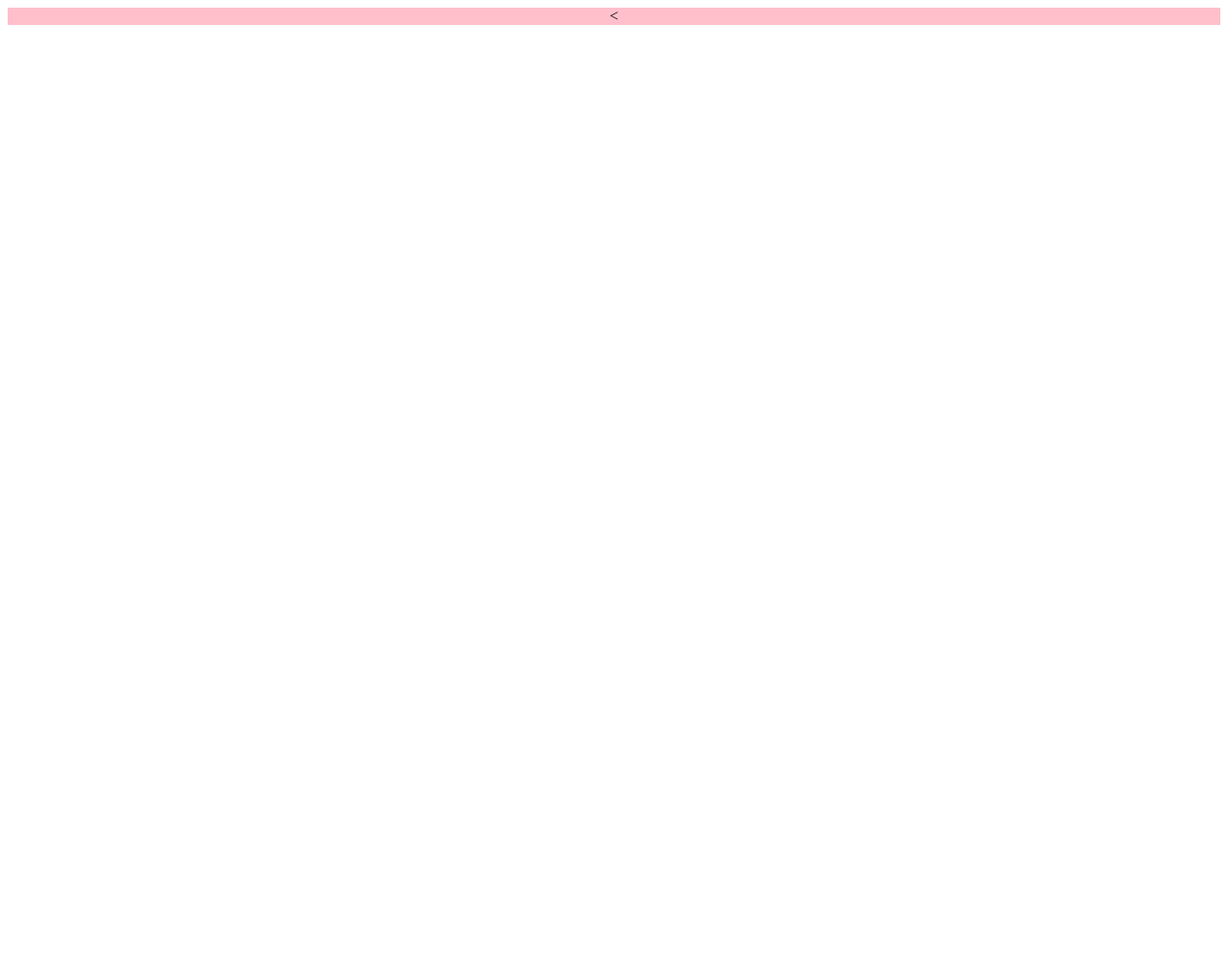
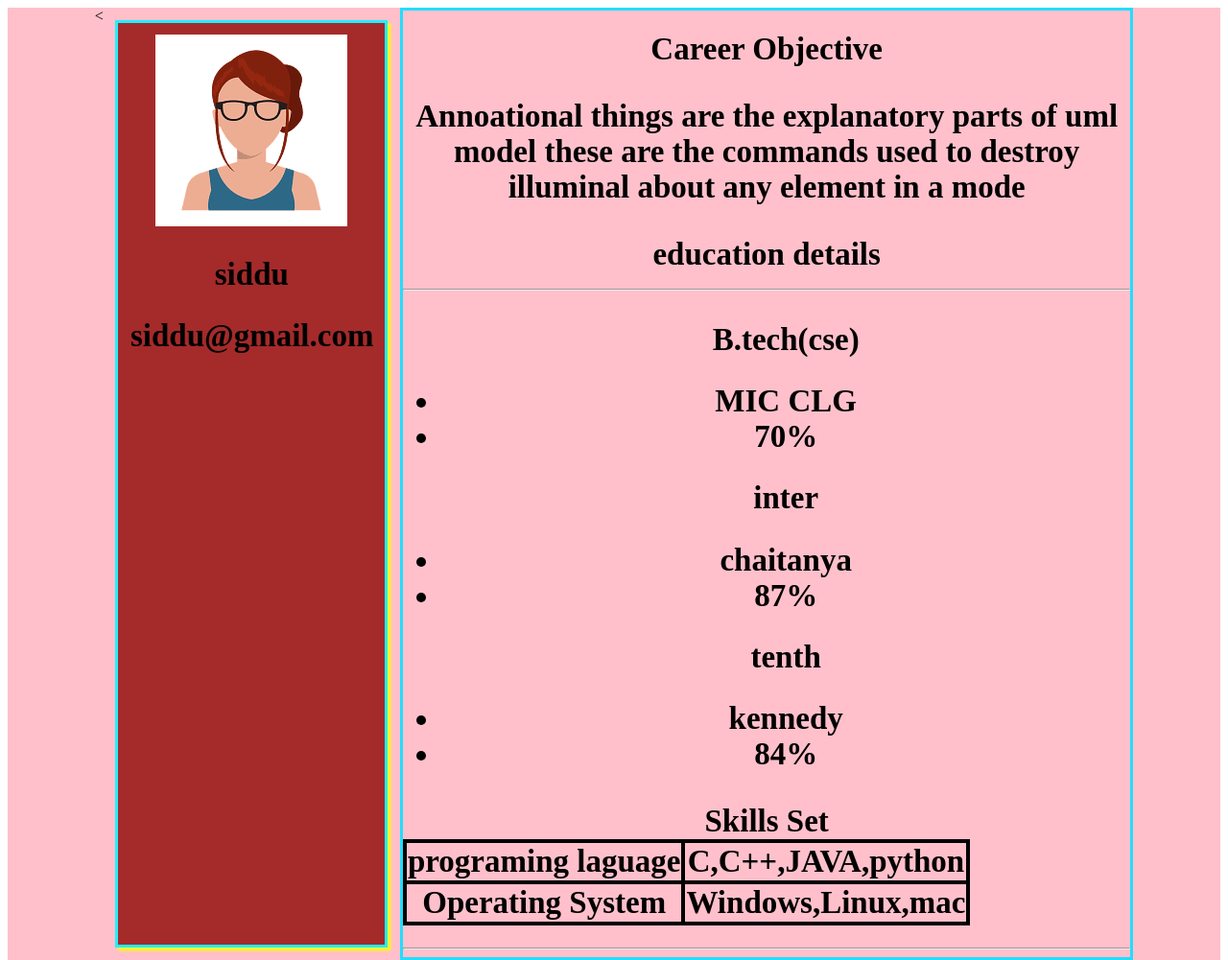
Before and after one commit to JAH16H71A0536JAHNAVI/resume, a plain HTML site: page index.html in a window 1280 px wide. Shown: the whole page at 96% size. Before the commit the page ends 800 px from the top, so only its background shows below. Drawn offline with Linux system fonts and the light colour scheme.

Commit message:
add all to git hub

```diff
--- a/data.json
+++ b/data.json
@@ -1,8 +1,44 @@
 {
 	"details":{
 		"name":"siddu",
-		"image":"abc.png",
+		"image":"images.png",
 		"phone.no":"1234567892",
 		"email":"siddu@gmail.com"
+	},
+	"education":[
+		{
+			"course":"B.tech(cse)",
+			"college":"MIC CLG",
+			"percentage":"70%"
+		},
+		{
+			"course":"inter",
+			"college":"chaitanya",
+			"percentage":"87%"
+		},
+        {
+			"course":"tenth",
+			"college":"kennedy",
+			"percentage":"84%"
+		}
+   ],
+"skills":[
+	{
+		"title":"programing laguage",
+		"output":[
+
+			"C","C++","JAVA","python"
+			]
+	},
+	{
+		"title":"Operating System",
+		"output":[
+			"Windows","Linux","mac"
+		]
 	}
+
+],
+"career":{
+ "co":"Annoational things are the explanatory parts of uml model these are the commands used to destroy illuminal about any element in a mode "
 }
+}
--- a/main.js
+++ b/main.js
@@ -12,4 +12,76 @@ function loadjson(file,callback) {
 loadjson("data.json",function(text){
 	let data=JSON.parse(text);
 	console.log(data);
+	basic(data.details);
+	carr(data.career);
+	edu(data.education);
+	skill(data.skills);
 })
+
+var main=document.querySelector(".main");
+var left=document.createElement("div");
+left.classList.add("left");
+main.appendChild(left);
+function basic(basicdetails){
+var image=document.createElement("img");
+image.src=basicdetails.image;
+left.appendChild(image);
+var name=document.createElement("h2");
+name.textContent=basicdetails.name;
+left.appendChild(name);
+var email=document.createElement("h2");
+email.textContent=basicdetails.email;
+left.appendChild(email);
+var phone=document.createElement("h2");
+phone.textContent=basicdetails.phone;
+left.appendChild(phone)
+}
+var right=document.createElement("div");
+right.classList.add("right");
+main.appendChild(right);
+function edu(education){
+var e=document.createElement("h1");
+e.textContent="education details";
+right.appendChild(e);
+e.appendChild(document.createElement("HR"));
+	var un=document.createElement("ul");
+	e.appendChild(un);
+for (var i = 0;i<education.length;i++){
+	var l=document.createElement("h2");
+	l.textContent=education[i].course;
+	un.appendChild(l);
+	var l1=document.createElement("li");
+	l1.textContent=education[i].college;
+	un.appendChild(l1);
+	var l2=document.createElement("li");
+	l2.textContent=education[i].percentage;
+	un.appendChild(l2);
+}
+}
+function skill(skilldata){
+	var s=document.createElement("div");
+	s.classList.add("sset");
+	right.appendChild(s);
+	var head=document.createElement("h1");
+	head.textContent="Skills Set";
+	s.appendChild(head);
+	s.appendChild(document.createElement("HR"));
+	var t=document.createElement("table");
+	var tabledata="";
+	for(var i = 0; i < skilldata.length; i++){
+		tabledata+="<tr><td>"+skilldata[i].title+"</td><td>"+skilldata[i].output+"</td></tr>";
+		t.innerHTML=tabledata;
+	}
+	head.appendChild(t);
+}
+function carr(career){
+	var d=document.createElement("div");
+	d.classList.add("career");
+	right.appendChild(d);
+	var e=document.createElement("h1");
+	e.textContent="Career Objective";
+	d.appendChild(e);
+	var para=document.createElement("p");
+	para.textContent=career.co;
+	e.appendChild(para);
+}
--- a/style.css
+++ b/style.css
@@ -6,7 +6,8 @@
 	text-align:  center;
 }
 .left{
-	width:30%;
+	width:20%;
+	border-style: double;
 	border:3px solid #2ef;
 	box-shadow: 3px 3px 3px yellow;
 	margin: 1%;
@@ -14,7 +15,7 @@
 	background-color: brown;
 }
 .right{
-	width:70%;
+	width:60%;
 	border:3px solid #2df;
 }
 h1,
@@ -40,3 +41,8 @@ h3{
 	border:3px solid #2df;
 	}
 }
+.sset table,tr,td{
+	border:4px solid #000;
+	border-collapse: collapse;
+
+}
```
Also changed, not shown: abc.png (deleted), images.png (added).
